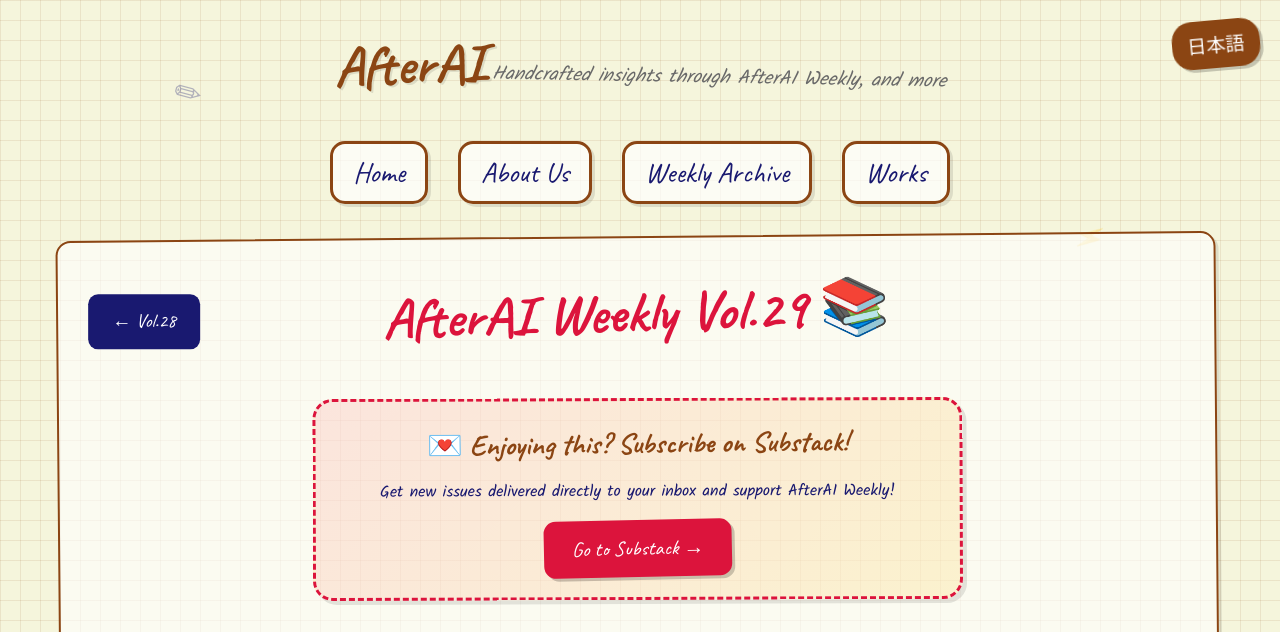
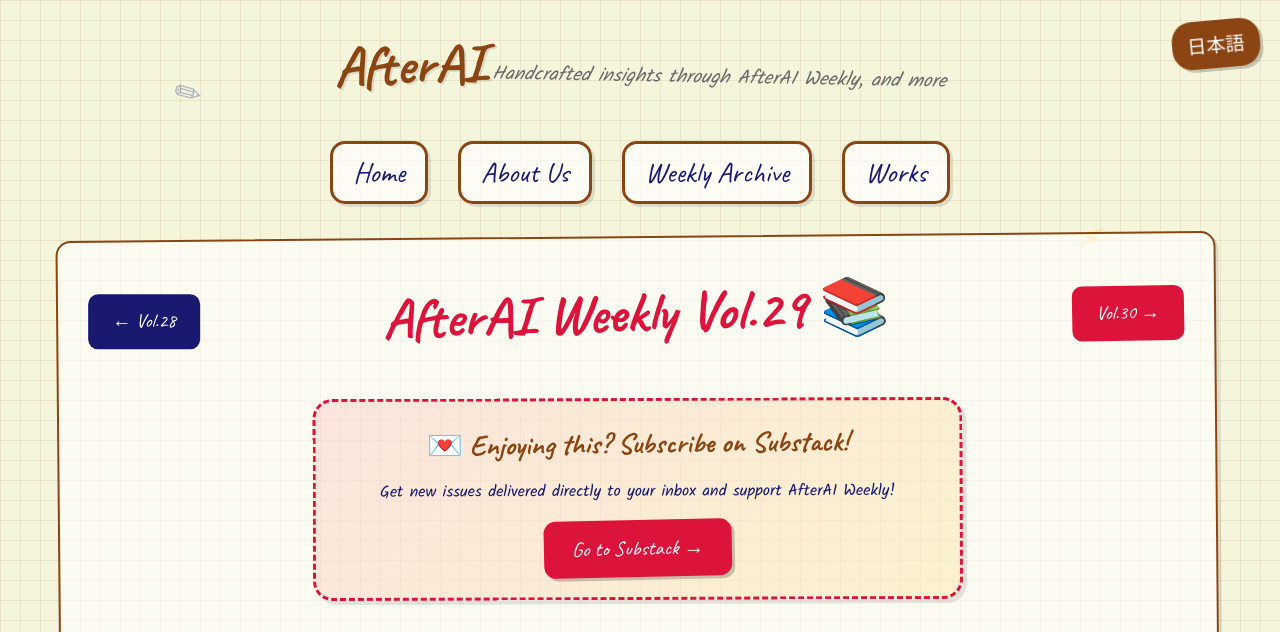
Before and after one commit to AfterAILab/AfterAILab.github.io, a Jekyll site: the page built from weekly/vol29.html, in a window 1280 px wide and 900 px high, cut to the strip 0-632 px from the top of the window. Built offline with Jekyll 4.4.1, drawn with Linux system fonts in a browser that asks for light colours.

Commit message:
Add vol.30

```diff
--- a/_data/weekly_issues.yml
+++ b/_data/weekly_issues.yml
@@ -120,3 +120,5 @@
   slug: vol28
 - number: 29
   slug: vol29
+- number: 30
+  slug: vol30
--- /dev/null
+++ b/weekly/vol30.html
@@ -0,0 +1,5 @@
+---
+layout: weekly_issue
+title: "AfterAI Weekly Vol.30"
+slug: vol30
+---
```
Also changed, not shown: img/weekly/en/vol30-en.jpg (added), 1 other file.
